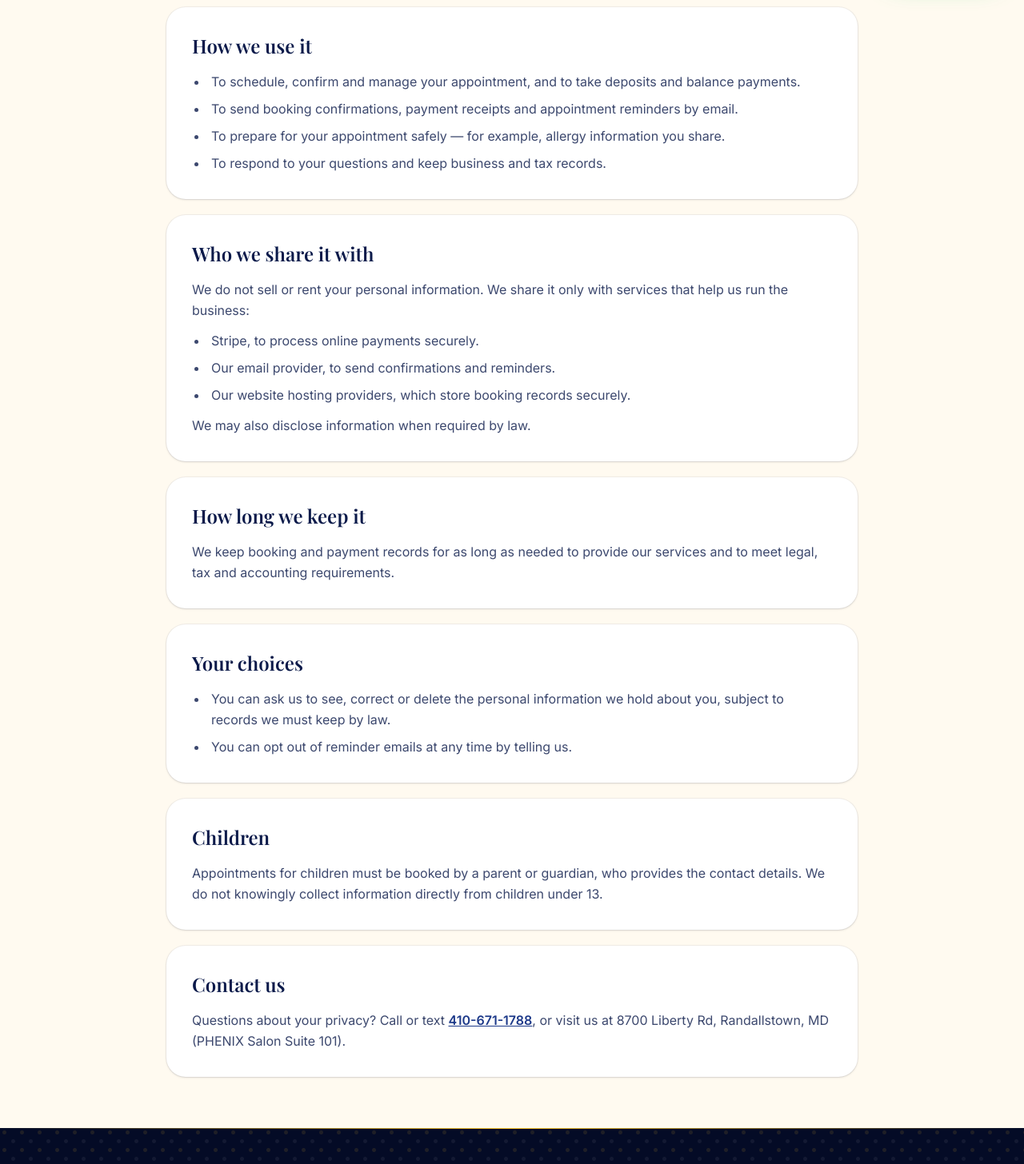
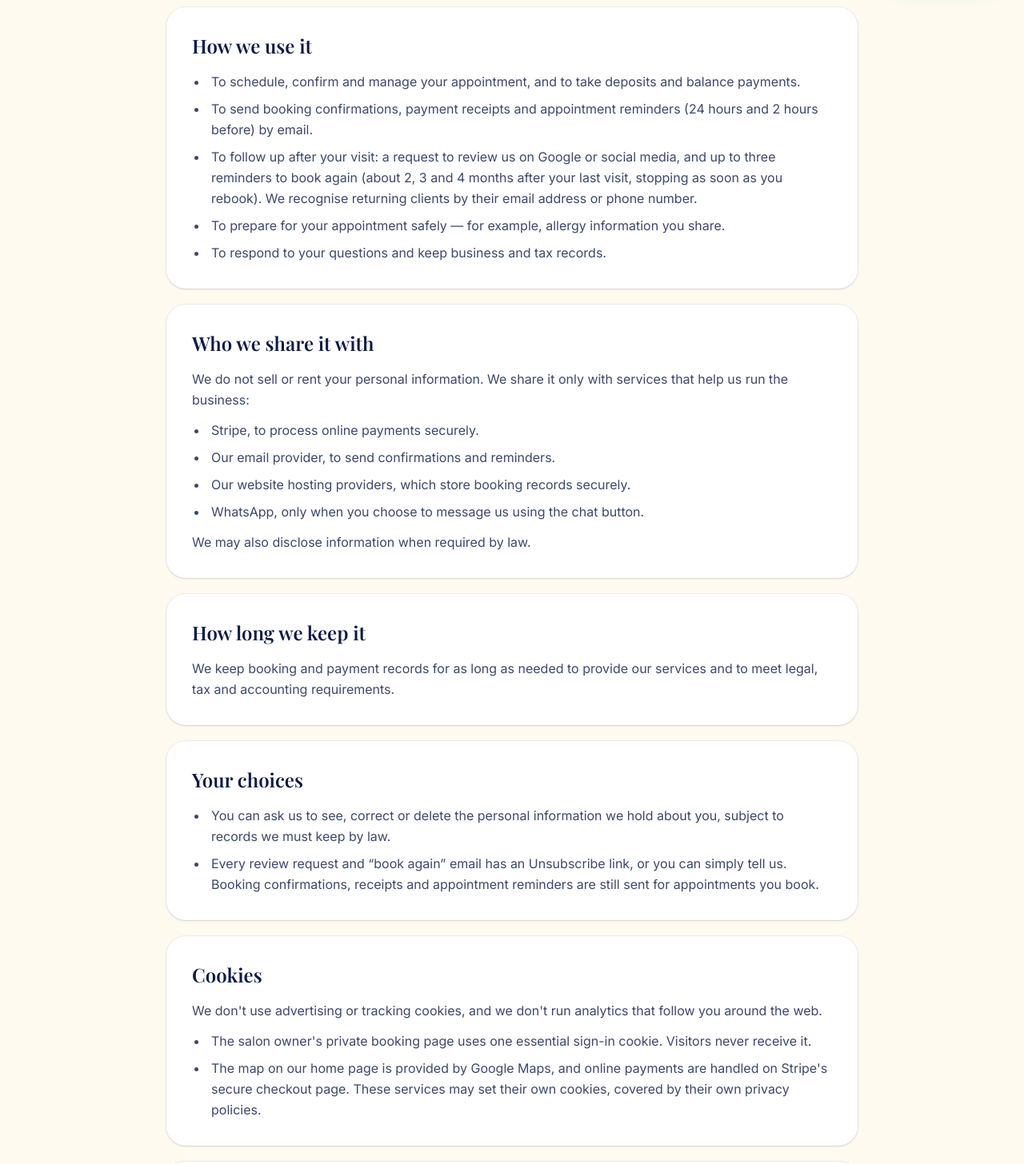
Before and after one commit to bhoyee/-braidsbypeacejoy, a Next.js app: page /privacy in a window 1280 px wide. Shown: the part 800-2256 px from the top of the page at 80% size. Built offline with nearby package versions, Linux system fonts and the light colour scheme; no server answers; a web font is replaced by a local one.

Commit message:
Privacy policy: cookies section, follow-up emails, unsubscribe, WhatsApp

```diff
--- a/src/app/privacy/page.tsx
+++ b/src/app/privacy/page.tsx
@@ -29,7 +29,12 @@ export default function PrivacyPage() {
         <LegalSection title="How we use it">
           <ul>
             <li>To schedule, confirm and manage your appointment, and to take deposits and balance payments.</li>
-            <li>To send booking confirmations, payment receipts and appointment reminders by email.</li>
+            <li>To send booking confirmations, payment receipts and appointment reminders (24 hours and 2 hours before) by email.</li>
+            <li>
+              To follow up after your visit: a request to review us on Google or social media, and up to three reminders to
+              book again (about 2, 3 and 4 months after your last visit, stopping as soon as you rebook). We recognise
+              returning clients by their email address or phone number.
+            </li>
             <li>To prepare for your appointment safely — for example, allergy information you share.</li>
             <li>To respond to your questions and keep business and tax records.</li>
           </ul>
@@ -41,6 +46,7 @@ export default function PrivacyPage() {
             <li>Stripe, to process online payments securely.</li>
             <li>Our email provider, to send confirmations and reminders.</li>
             <li>Our website hosting providers, which store booking records securely.</li>
+            <li>WhatsApp, only when you choose to message us using the chat button.</li>
           </ul>
           <p>We may also disclose information when required by law.</p>
         </LegalSection>
@@ -55,7 +61,23 @@ export default function PrivacyPage() {
         <LegalSection title="Your choices">
           <ul>
             <li>You can ask us to see, correct or delete the personal information we hold about you, subject to records we must keep by law.</li>
-            <li>You can opt out of reminder emails at any time by telling us.</li>
+            <li>
+              Every review request and &ldquo;book again&rdquo; email has an Unsubscribe link, or you can simply tell us. Booking
+              confirmations, receipts and appointment reminders are still sent for appointments you book.
+            </li>
+          </ul>
+        </LegalSection>
+
+        <LegalSection title="Cookies">
+          <p>
+            We don&apos;t use advertising or tracking cookies, and we don&apos;t run analytics that follow you around the web.
+          </p>
+          <ul>
+            <li>The salon owner&apos;s private booking page uses one essential sign-in cookie. Visitors never receive it.</li>
+            <li>
+              The map on our home page is provided by Google Maps, and online payments are handled on Stripe&apos;s secure checkout
+              page. These services may set their own cookies, covered by their own privacy policies.
+            </li>
           </ul>
         </LegalSection>
 
```
